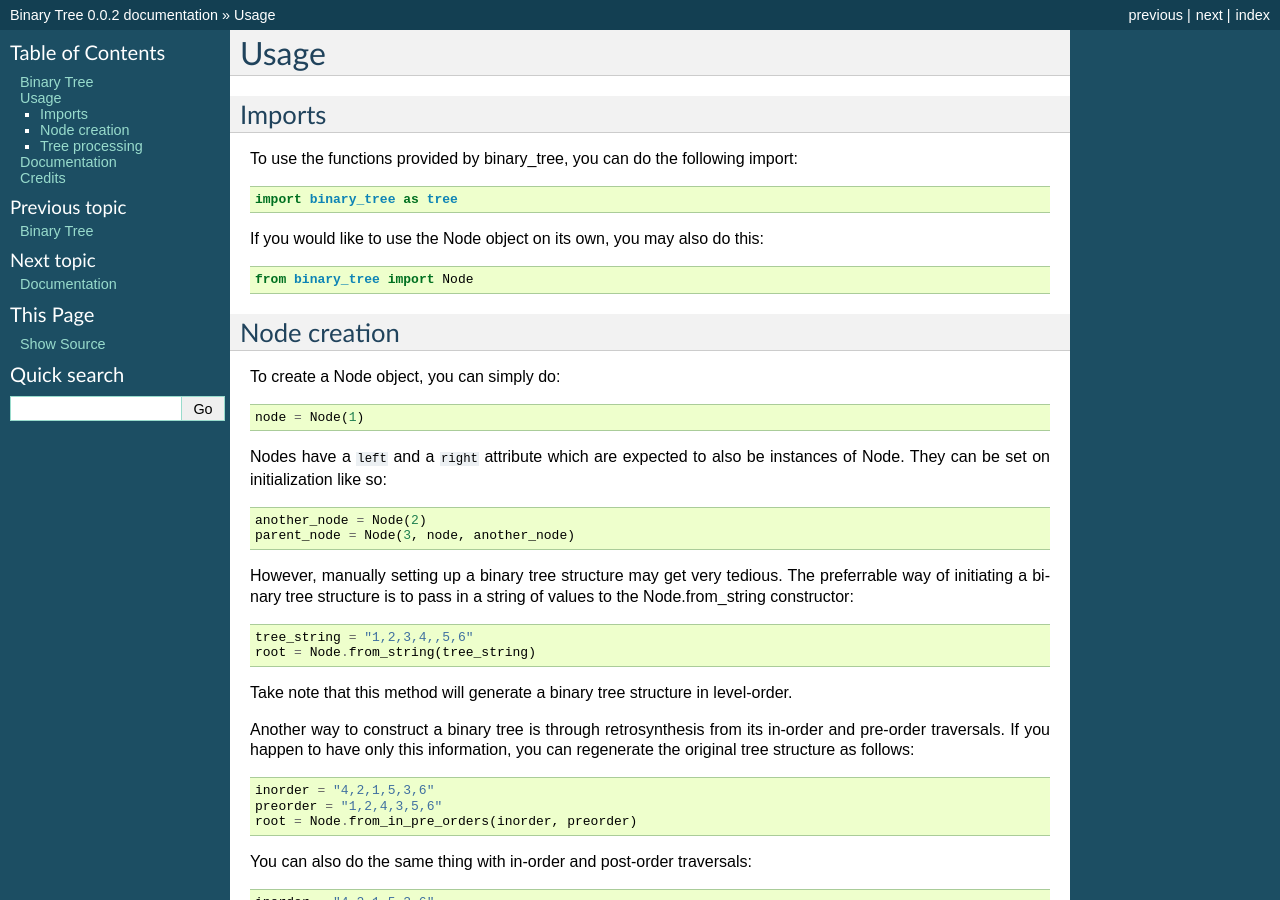
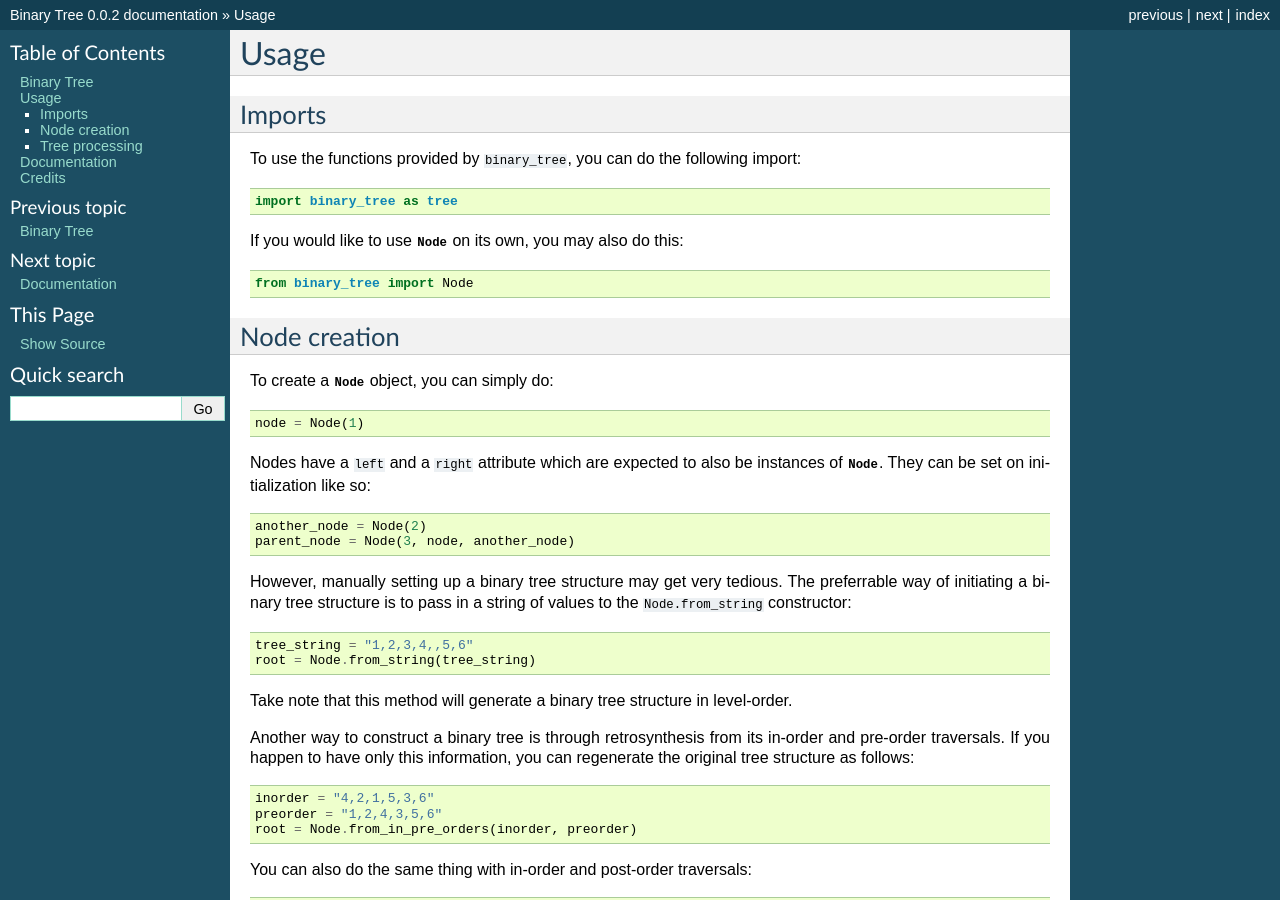
Before and after one commit to david-xhk/binary_tree, a Sphinx documentation site: the page built from docs/usage.rst, in a window 1280 px wide and 900 px high. Built offline with Sphinx 7.4.7, drawn with Linux system fonts in a browser that asks for light colours; cross-references to code outside the pages are shown as plain code.

Commit message:
Changes to readme.rst and usage.rst

```diff
--- a/docs/usage.rst
+++ b/docs/usage.rst
@@ -5,11 +5,11 @@
 Imports
 -------
 
-To use the functions provided by binary_tree, you can do the following import::
+To use the functions provided by ``binary_tree``, you can do the following import::
 
     import binary_tree as tree
 
-If you would like to use the Node object on its own, you may also do this::
+If you would like to use :class:`Node` on its own, you may also do this::
 
     from binary_tree import Node
 
@@ -17,16 +17,16 @@
 Node creation
 -------------
 
-To create a Node object, you can simply do::
+To create a :class:`Node` object, you can simply do::
 
     node = Node(1)
 
-Nodes have a ``left`` and a ``right`` attribute which are expected to also be instances of Node. They can be set on initialization like so::
+Nodes have a ``left`` and a ``right`` attribute which are expected to also be instances of :class:`Node`. They can be set on initialization like so::
 
     another_node = Node(2)
     parent_node = Node(3, node, another_node)
 
-However, manually setting up a binary tree structure may get very tedious. The preferrable way of initiating a binary tree structure is to pass in a string of values to the Node.from_string constructor::
+However, manually setting up a binary tree structure may get very tedious. The preferrable way of initiating a binary tree structure is to pass in a string of values to the :method:`Node.from_string` constructor::
 
     tree_string = "1,2,3,4,,5,6"
     root = Node.from_string(tree_string)
```
Also changed, not shown: docs/readme.rst (+11 -11 lines).
